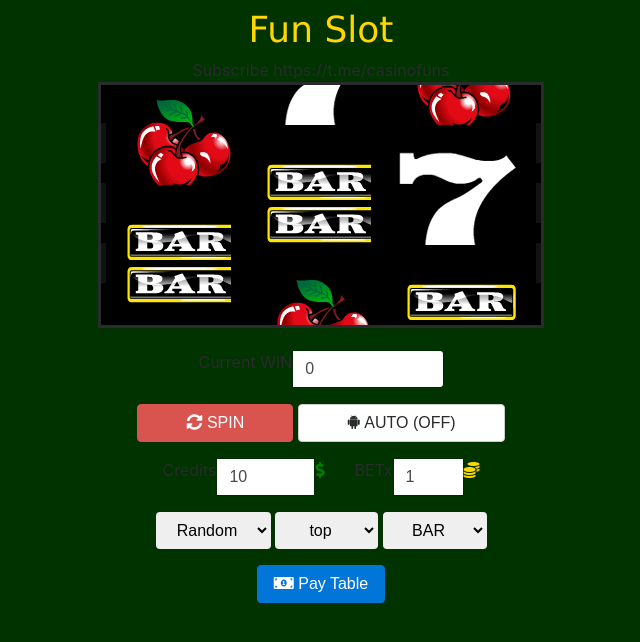
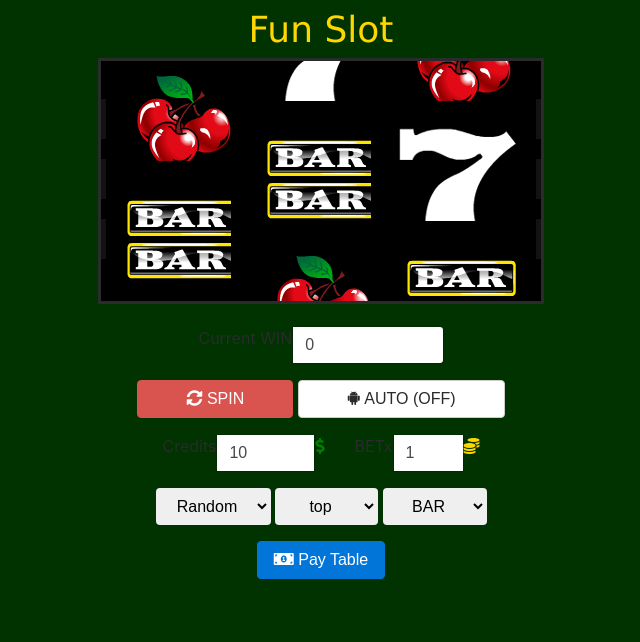
Before and after one commit to funfangames/funfangames.github.io, a website: page slot/index.html in a window 1280 px wide. Shown: the whole page, without its empty margins (319-959 px from the left). Drawn offline with nearby package versions, Linux system fonts and the light colour scheme.

Commit message:
Update index.html

```diff
--- a/slot/index.html
+++ b/slot/index.html
@@ -15,7 +15,7 @@
   <body>
     <div class="container">
       <!-- <h2 class="text-center text-light my-3 gold"><i class="fab fa-phoenix-framework gold"></i> -->
-	  <center><h2 style="font-family: Verdana; font-size: 36px; font-weight:500; color: gold; padding-top: 10px"><!-- <img src="img/icons8-slot-machine-48.png">-->Fun Slot</h2>Subscribe https://t.me/casinofuns</center>
+	  <center><h2 style="font-family: Verdana; font-size: 36px; font-weight:500; color: gold; padding-top: 10px"><!-- <img src="img/icons8-slot-machine-48.png">-->Fun Slot</h2></center>
       <div class="row justify-content-center mb-3">
         <div class="col col-auto">
           <canvas id="slot" width="440" height="240"></canvas>
```
